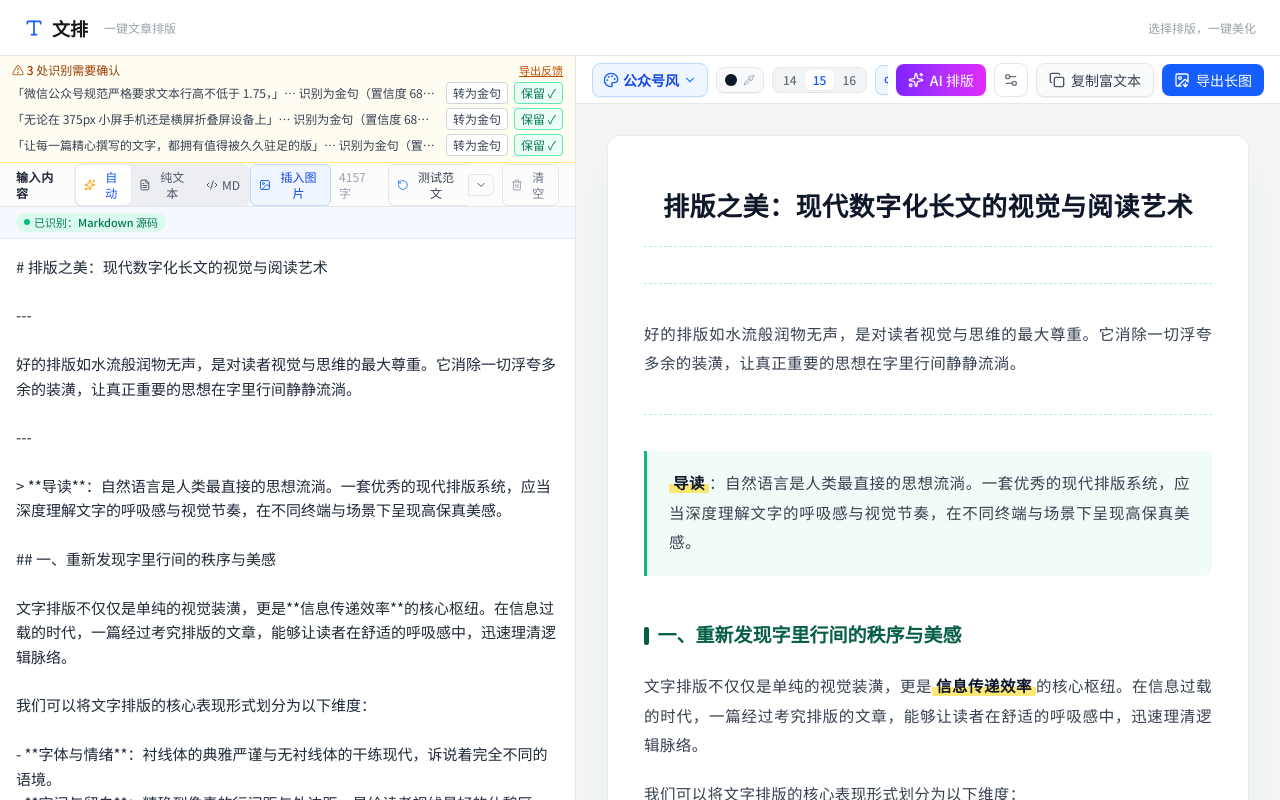
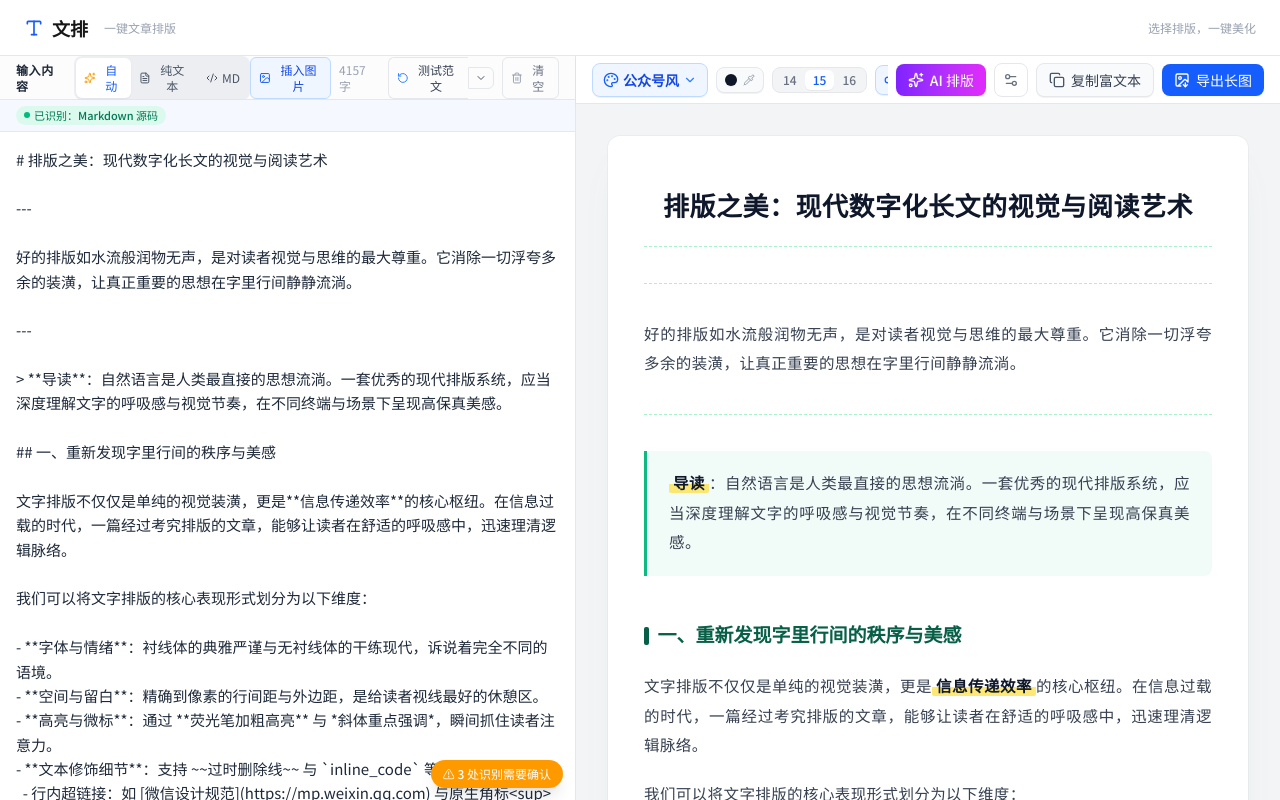
Before and after one commit to skyzizhu/wechat-official-layout, a Next.js app: page / in a window 1280 px wide. Built offline with nearby package versions, Linux system fonts and the light colour scheme.

Commit message:
Low-confidence decisions: floating collapsed badge with expandable panel instead of inline banner

```diff
--- a/src/components/Editor.tsx
+++ b/src/components/Editor.tsx
@@ -57,6 +57,8 @@ export function Editor({
   const [isDragging, setIsDragging] = useState(false);
   // 第二阶段：选中行意图转换工具栏 { 起始行, 结束行（含） }
   const [intentBar, setIntentBar] = useState<{ s: number; e: number } | null>(null);
+  // 低置信度决策悬浮确认窗：默认收起为数量徽标，点击展开
+  const [decisionPanelOpen, setDecisionPanelOpen] = useState(false);
 
   const menuRef = useRef<HTMLDivElement>(null);
   const textareaRef = useRef<HTMLTextAreaElement>(null);
@@ -254,13 +256,16 @@ export function Editor({
       onDragLeave={() => setIsDragging(false)}
       onDrop={handleDrop}
     >
-      {/* 第二阶段：低置信度识别决策提示条 —— 让「拿不准」可见，一键纠偏 */}
+      {/* 第二阶段：低置信度识别决策 —— 悬浮确认窗（默认收起为数量徽标，点击展开列表） */}
       {lowConfidenceDecisions && lowConfidenceDecisions.length > 0 && (
-        <div className="flex-shrink-0 border-b border-amber-200 bg-amber-50/70 px-3 py-1.5 text-xs">
-          <div className="flex items-center justify-between gap-2">
-            <span className="font-medium text-amber-800">
+        <div className="absolute bottom-3 right-3 z-40">
+          {decisionPanelOpen ? (
+            <div className="w-[440px] max-w-[92vw] max-h-[460px] flex flex-col bg-white border border-amber-200 rounded-xl shadow-2xl">
+              <div className="flex items-center justify-between px-3 py-2 border-b border-amber-100 flex-shrink-0">
+                <span className="font-medium text-amber-800 text-xs">
                   ⚠ {lowConfidenceDecisions.length} 处识别需要确认
                 </span>
+                <span className="flex items-center gap-2">
                   {onExportFeedback && (
                     <button
                       onClick={onExportFeedback}
@@ -270,20 +275,27 @@ export function Editor({
                       导出反馈
                     </button>
                   )}
+                  <button
+                    onClick={() => setDecisionPanelOpen(false)}
+                    className="text-gray-400 hover:text-gray-600 cursor-pointer text-xs"
+                  >
+                    收起 ×
+                  </button>
+                </span>
               </div>
-          <div className="mt-1 space-y-1">
+              <div className="overflow-y-auto px-3 py-2 space-y-2 text-xs">
                 {lowConfidenceDecisions.map((d) => {
                   const key = `${d.type}:${d.snippet}`;
                   return (
                     <div key={key} className="flex items-center justify-between gap-2 text-gray-700">
-                  <span className="truncate">
-                    「{d.snippet}」… 识别为{d.type}（置信度 {Math.round(d.confidence * 100)}%）
+                      <span className="truncate flex-1" title={d.snippet}>
+                        「{d.snippet}」… {d.type}（{Math.round(d.confidence * 100)}%）
                       </span>
                       <span className="flex items-center gap-1.5 flex-shrink-0">
                         {onResolveDecision && (
                           <button
                             onClick={() => onResolveDecision(d)}
-                        className="px-1.5 py-0.5 rounded border border-gray-300 bg-white hover:bg-gray-100 cursor-pointer"
+                            className="px-1.5 py-0.5 rounded border border-gray-300 bg-white hover:bg-gray-100 cursor-pointer whitespace-nowrap"
                           >
                             {d.type === '金句' ? '转为金句' : d.type === 'HTML代码块' ? '转为代码块' : '改为正文'}
                           </button>
@@ -291,7 +303,7 @@ export function Editor({
                         {onKeepDecision && (
                           <button
                             onClick={() => onKeepDecision(d)}
-                        className="px-1.5 py-0.5 rounded border border-emerald-300 bg-emerald-50 text-emerald-700 hover:bg-emerald-100 cursor-pointer"
+                            className="px-1.5 py-0.5 rounded border border-emerald-300 bg-emerald-50 text-emerald-700 hover:bg-emerald-100 cursor-pointer whitespace-nowrap"
                           >
                             保留 ✓
                           </button>
@@ -301,6 +313,16 @@ export function Editor({
                   );
                 })}
               </div>
+            </div>
+          ) : (
+            <button
+              onClick={() => setDecisionPanelOpen(true)}
+              className="flex items-center gap-1.5 px-3 py-1.5 bg-amber-500 text-white text-xs font-medium rounded-full shadow-lg hover:bg-amber-600 cursor-pointer"
+              title="点击展开识别确认列表"
+            >
+              ⚠ {lowConfidenceDecisions.length} 处识别需要确认
+            </button>
+          )}
         </div>
       )}
 
```
Lines whose indentation alone changed are shown as unchanged.
